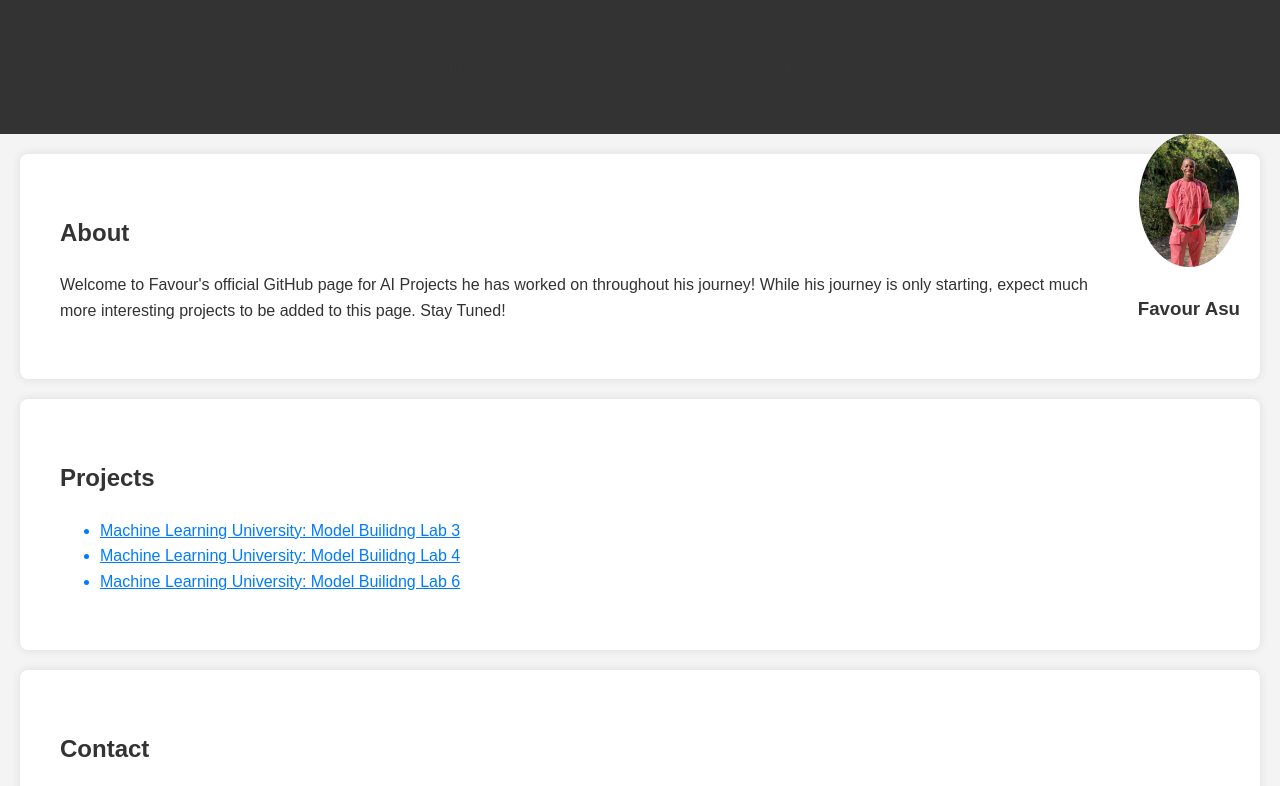
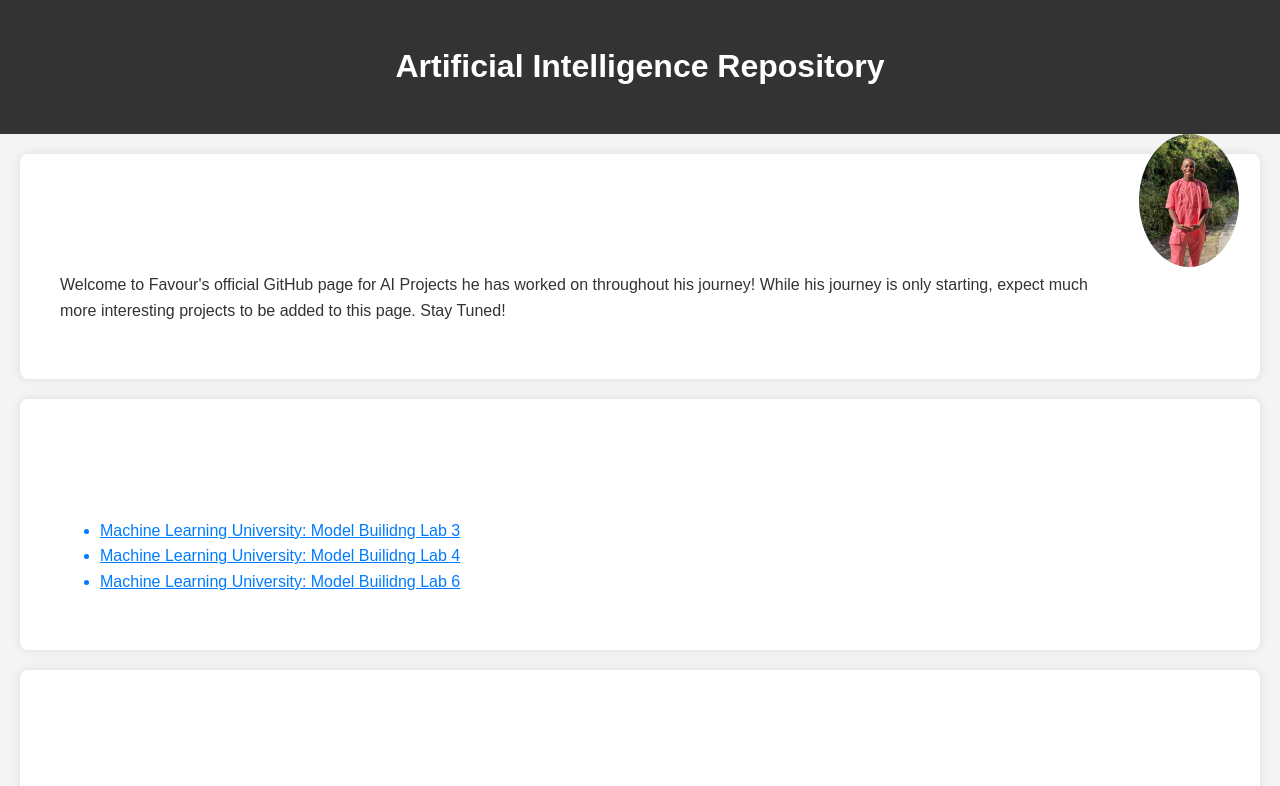
Before and after one commit to Favourasu123/Favourasu123.github.io, a plain HTML site: page index.html in a window 1280 px wide. Shown: the top 786 px of the page. Drawn offline with Linux system fonts and the light colour scheme.

Commit message:
Update index.html

```diff
--- a/index.html
+++ b/index.html
@@ -4,7 +4,7 @@
 <head>
     <meta charset="UTF-8">
     <meta name="viewport" content="width=device-width, initial-scale=1.0">
-    <title>Your GitHub Page Title</title>
+    <title>AI Repository</title>
     <style>
         body {
             font-family: 'Arial', sans-serif;
@@ -42,7 +42,7 @@
         }
 
         h1, h2, h3 {
-            color: #333;
+            color: #fff;
         }
 
         a {
```
